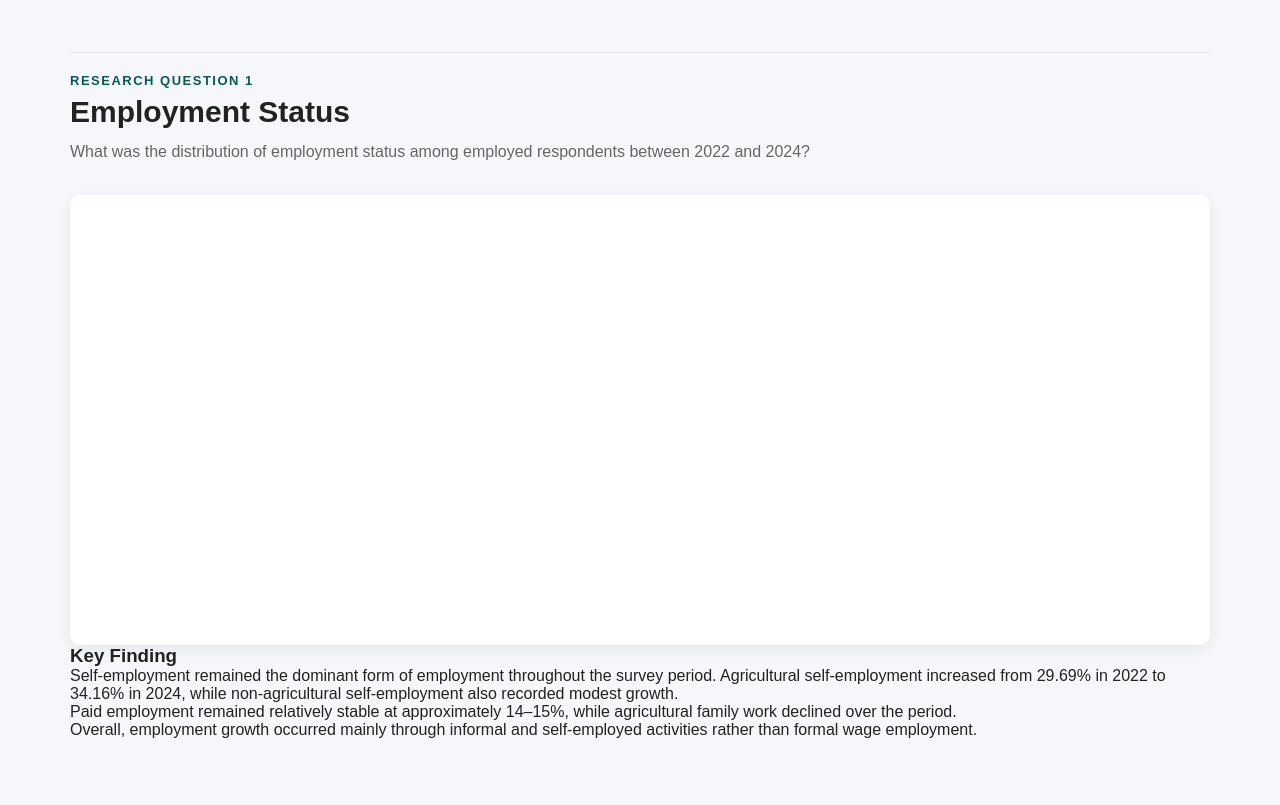
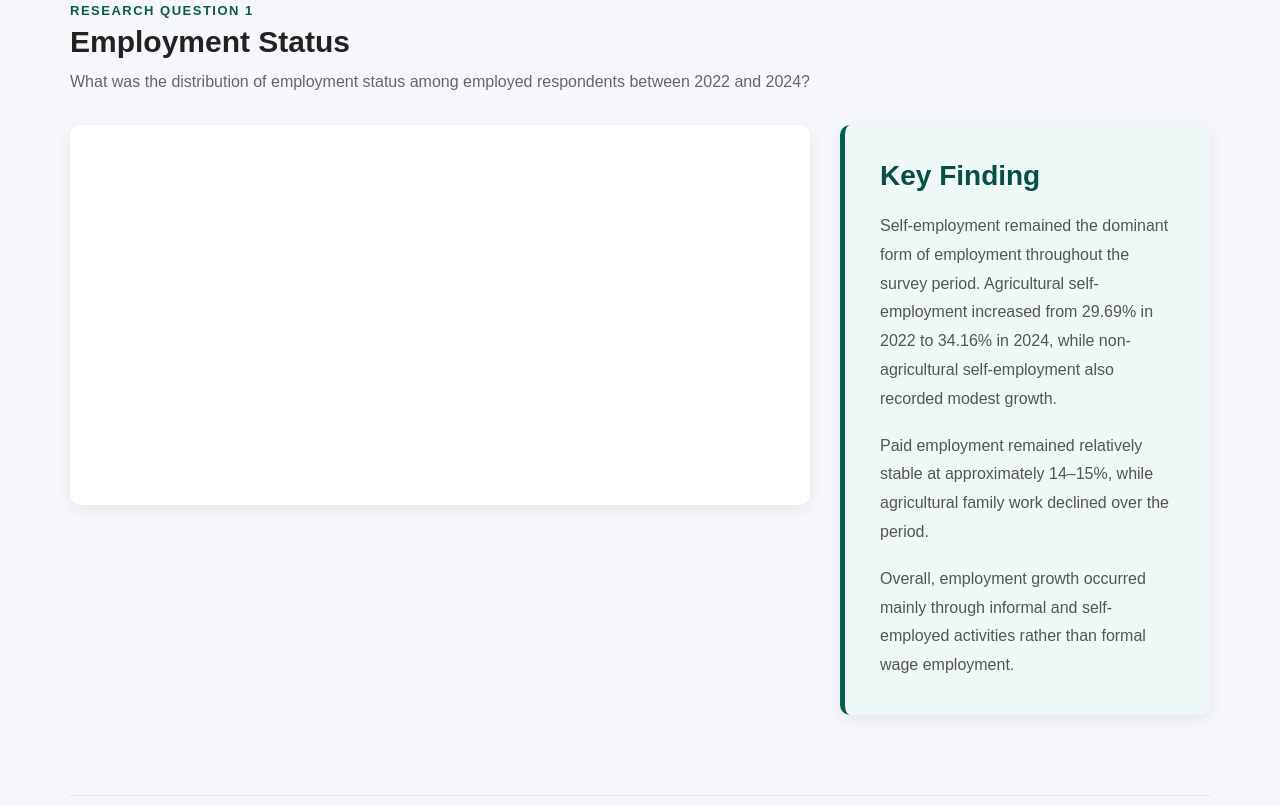
Before and after one commit to KamalIbrahim01/ahies-research-platform, a plain HTML site: page Labour/labour.html in a window 1280 px wide. Shown: the part 1515-2320 px from the top of the page. Drawn offline with nearby package versions, Linux system fonts and the light colour scheme; no server answers.

Commit message:
Labour page updated

```diff
--- a/Labour/labour.css
+++ b/Labour/labour.css
@@ -219,14 +219,17 @@ nav a.active {
 
 
 .chart-card {
-    background: white;
-    padding: 30px;
 
-    border-radius: 10px;
+    background:white;
 
-    box-shadow: 0 4px 15px rgba(0, 0, 0, 0.07);
+    padding:30px;
 
-    height: 450px;
+    border-radius:10px;
+
+    box-shadow:0 4px 15px rgba(0,0,0,.07);
+
+    height:380px;
+
 }
 
 
@@ -235,7 +238,71 @@ nav a.active {
     height: 100% !important;
 }
 
+/* ======================================================
+   RESEARCH GRID
+====================================================== */
 
+.research-grid {
+
+    display: grid;
+
+    grid-template-columns: 2fr 1fr;
+
+    gap: 30px;
+
+    align-items: stretch;
+
+}
+
+
+.insight-card {
+
+    background: #eef8f6;
+
+    border-left: 5px solid #075c52;
+
+    border-radius: 10px;
+
+    padding: 35px;
+
+    display: flex;
+
+    flex-direction: column;
+
+    justify-content: center;
+
+    box-shadow: 0 4px 15px rgba(0,0,0,0.07);
+
+}
+
+
+.insight-card h3 {
+
+    color: #064f47;
+
+    font-size: 28px;
+
+    margin-bottom: 20px;
+
+}
+
+
+.insight-card p {
+
+    color: #555;
+
+    line-height: 1.8;
+
+    margin-bottom: 18px;
+
+}
+
+
+.insight-card p:last-child{
+
+    margin-bottom:0;
+
+}
 /* DETAILED RESEARCH ANALYSIS */
 
 .research-section {
@@ -351,6 +418,11 @@ footer {
     .indicator-grid {
         grid-template-columns: repeat(2, 1fr);
     }
+    .research-grid{
+
+    grid-template-columns:1fr;
+
+}
 
 }
 
```
Also changed, not shown: Health/health.html (+0 -13 lines).
